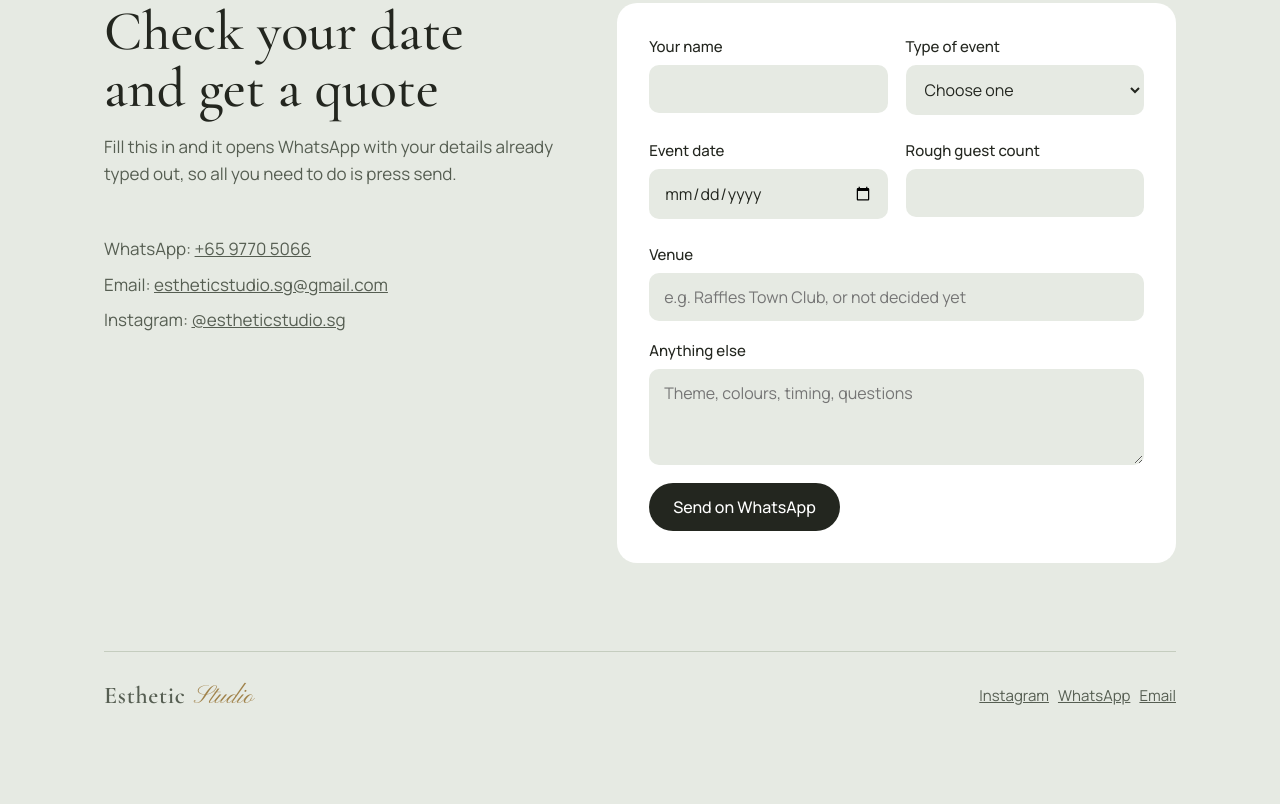
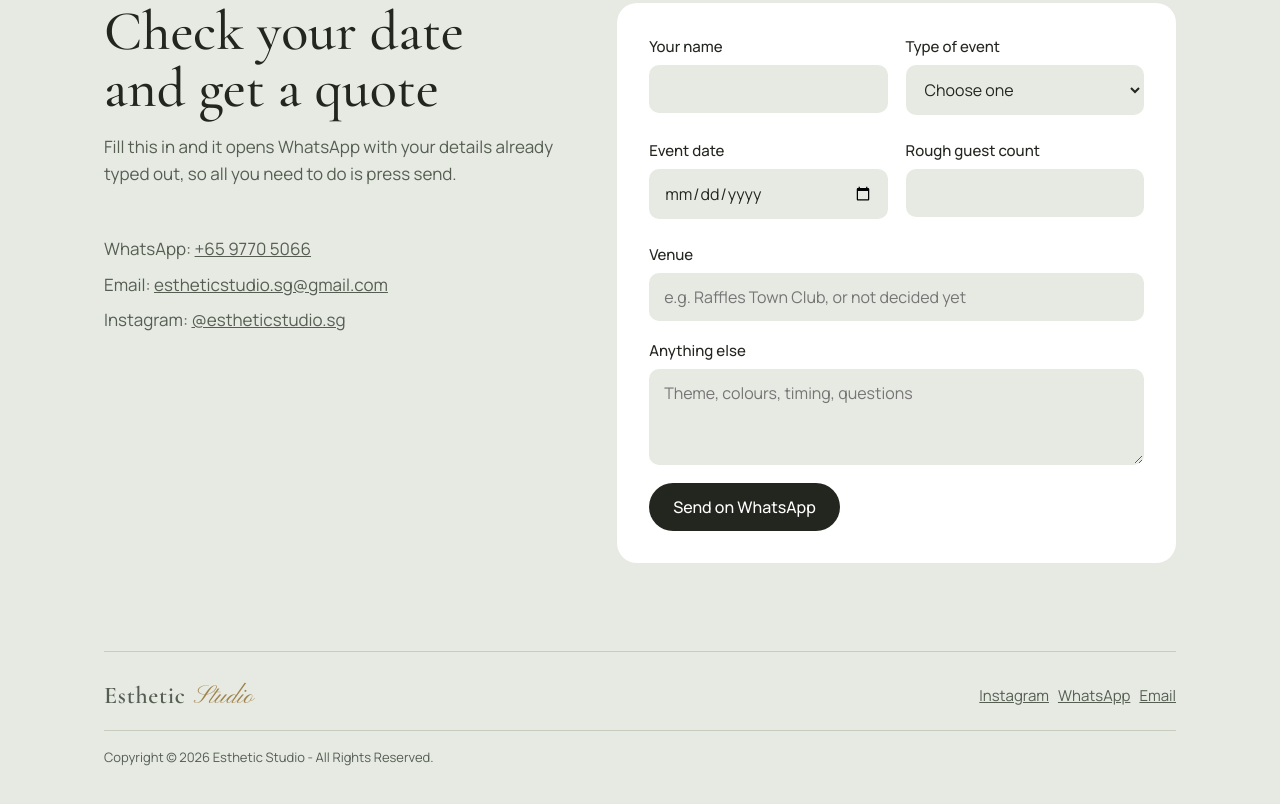
Before and after one commit to QJMYZ/estheticstudio.sg, a plain HTML site: page index.html in a window 1280 px wide. Shown: the part 4925-5729 px from the top of the page. Before the commit the page ends 5683 px from the top, so only its background shows below. Drawn offline with nearby package versions, Linux system fonts and the light colour scheme.

Commit message:
Add files via upload

```diff
--- a/index.html
+++ b/index.html
@@ -155,6 +155,7 @@ h2{font-weight:500;font-size:clamp(2.4rem,4.6vw,3.5rem);line-height:1.02;letter-
 .float-wa{position:fixed;right:20px;bottom:20px;z-index:50;display:flex;align-items:center;gap:10px;background:var(--ink);color:var(--white);text-decoration:none;font-weight:500;font-size:15px;padding:12px 20px 12px 16px;border-radius:999px;box-shadow:0 8px 24px rgba(35,38,31,.25)}
 .float-wa::before{content:"";width:9px;height:9px;border-radius:50%;background:#5BC27A}
 .float-wa:hover{background:#3A3F33}
+footer .copyright{flex-basis:100%;margin:8px 0 0;padding-top:16px;border-top:1px solid var(--line);font-size:13px;color:var(--muted)}
 footer .logo{font-size:24px}
 footer .logo span{font-size:26px}
 @media (max-width:860px){.stage{min-height:600px}.strips{justify-content:flex-start}}
@@ -177,6 +178,7 @@ h2{max-width:24ch}
 .prints figure:nth-child(n){transform:none}
 .prints figure:nth-child(2){transform:rotate(1.5deg)}
 svg text{font-variant-numeric:lining-nums;font-feature-settings:"lnum" 1}
+@media (max-width:700px){footer{padding-bottom:100px}}
 </style>
 </head>
 <body>
@@ -323,6 +325,7 @@ svg text{font-variant-numeric:lining-nums;font-feature-settings:"lnum" 1}
   <footer>
     <span><a class="logo" href="#top" aria-label="Esthetic Studio, back to top">Esthetic<span>Studio</span></a></span>
     <span><a href="https://www.instagram.com/estheticstudio.sg/">Instagram</a> &nbsp; <a href="https://wa.me/6597705066">WhatsApp</a> &nbsp; <a href="mailto:estheticstudio.sg@gmail.com">Email</a></span>
+    <p class="copyright">Copyright &copy; 2026 Esthetic Studio - All Rights Reserved.</p>
   </footer>
 </div>
 
```
